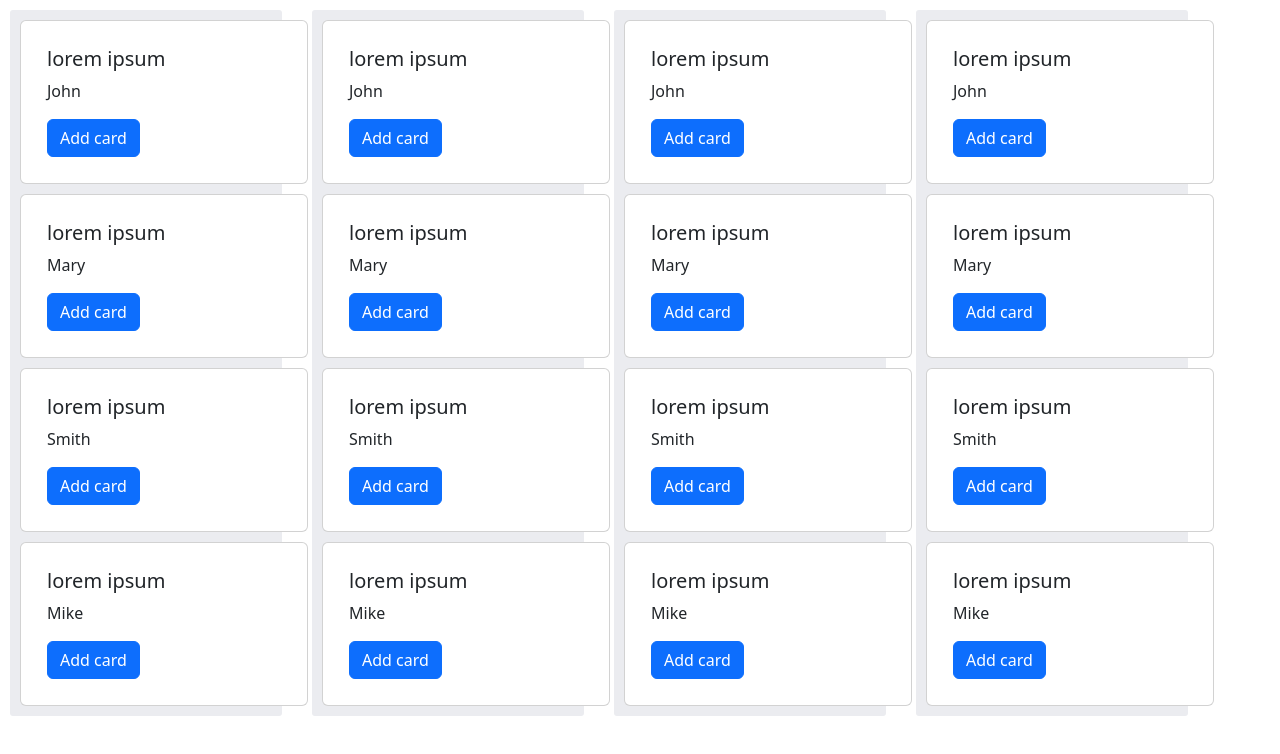
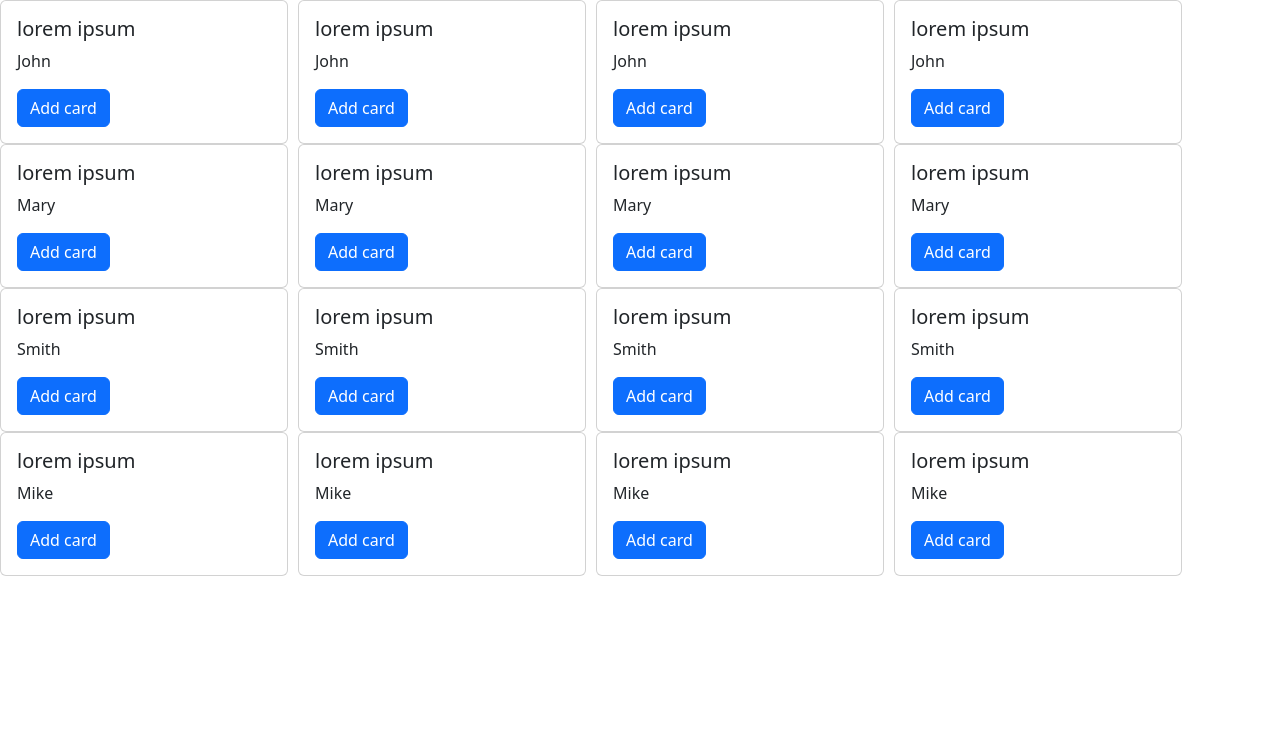
Before and after one commit to ItSerje/kanban-board_react, a React (Create React App) app: page / in a window 1280 px wide. Shown: the top 754 px of the page. Built offline with nearby package versions, Linux system fonts and the light colour scheme.

Commit message:
Comment test styles to use native bootstrap styles

```diff
--- a/src/components/card/style.css
+++ b/src/components/card/style.css
@@ -1,6 +1,6 @@
-.card {
+/* .card {
   border-radius: 5px;
   margin: 10px;
   padding: 10px;
   background-color: white;
-}
+} */
--- a/src/components/cardsList/style.css
+++ b/src/components/cardsList/style.css
@@ -1,6 +1,6 @@
-.cards {
+/* .cards {
   border-radius: 3px;
   margin: 10px;
   width: 272px;
   background-color: var(--card-list-background-color);
-}
+} */
```
